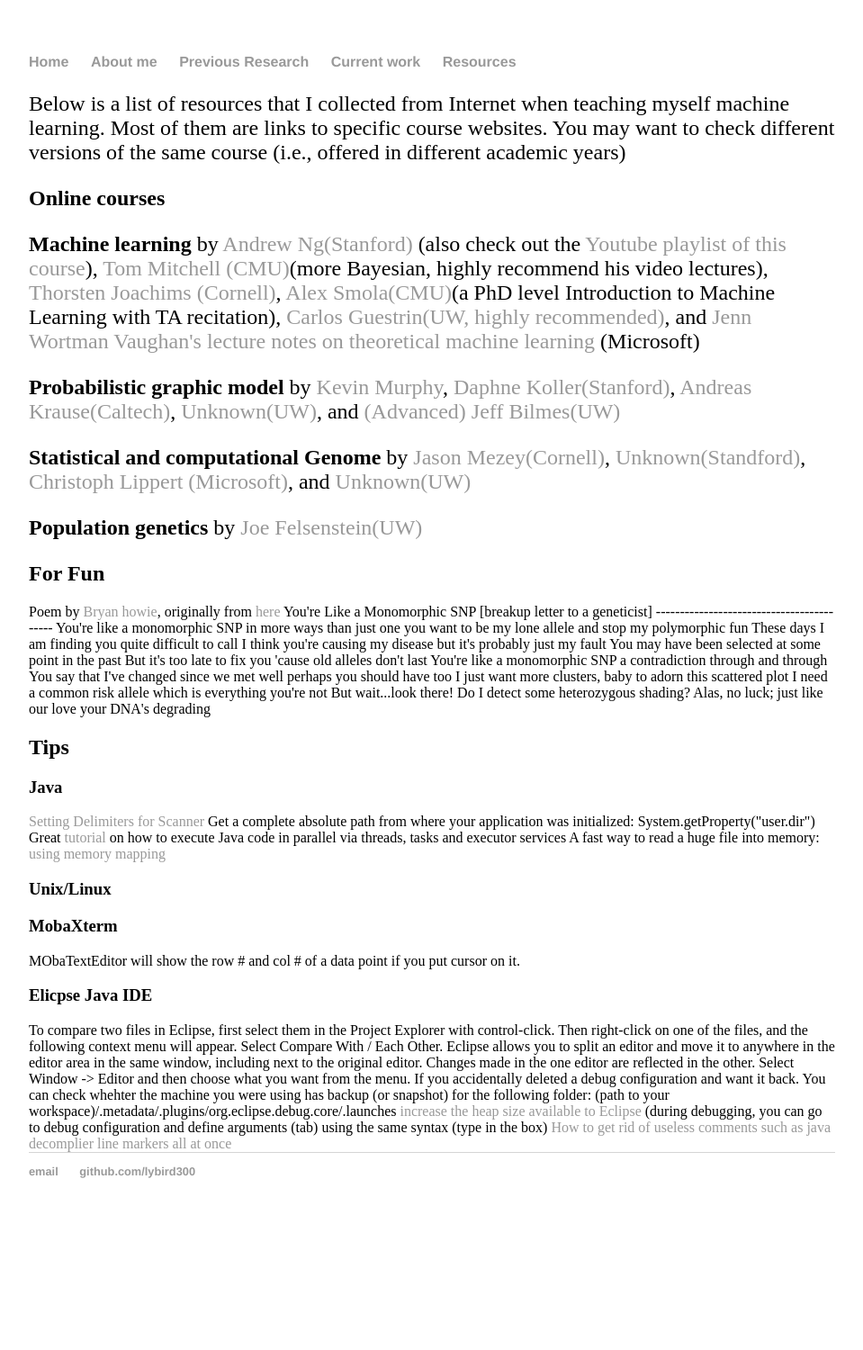
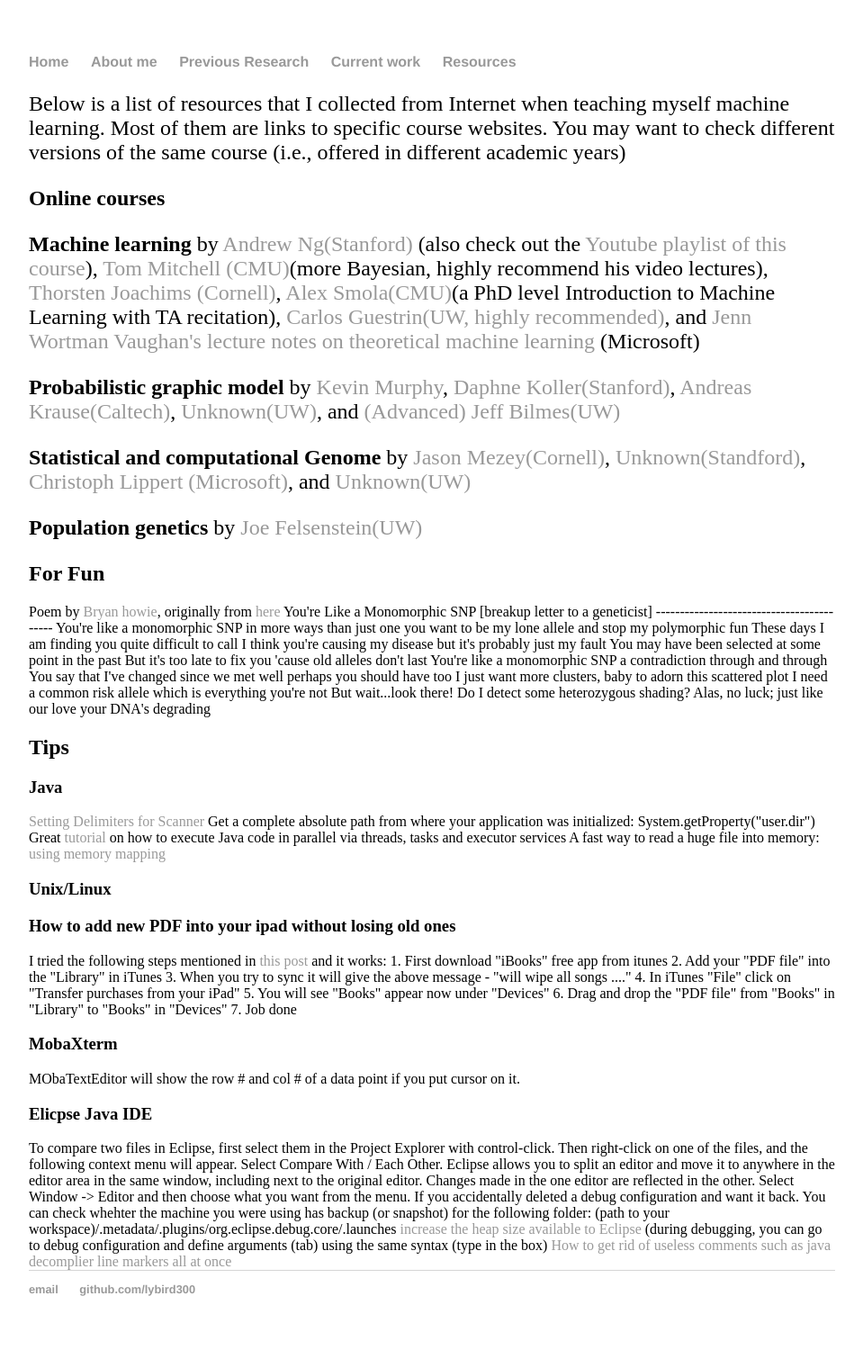
Before and after one commit to lybird300/lybird300.github.io, a Jekyll site: the page built from resources/index.html, in a window 1280 px wide. Shown: the whole page at 90% size, without its empty margins (160-1119 px from the left). Built offline with Jekyll 4.4.1, drawn with Linux system fonts in a browser that asks for light colours; before the commit the page ends 1369 px from its top, so only the background shows below that.

Commit message:
Update index.html

```diff
--- a/resources/index.html
+++ b/resources/index.html
@@ -60,6 +60,16 @@ A fast way to read a huge file into memory: <a href="http://stackoverflow.com/qu
 
 <h3>Unix/Linux</h3>
 
+<h3>How to add new PDF into your ipad without losing old ones</h3>
+  I tried the following steps mentioned in <a href="https://discussions.apple.com/thread/2534000?start=15">this post</a> and it works:
+1. First download "iBooks" free app from itunes
+2. Add your "PDF file" into the "Library" in iTunes
+3. When you try to sync it will give the above message - "will wipe all songs ...."
+4. In iTunes "File" click on "Transfer purchases from your iPad"
+5. You will see "Books" appear now under "Devices"
+6. Drag and drop the "PDF file" from "Books" in "Library" to "Books" in "Devices"
+7. Job done
+
 <h3>MobaXterm</h3>
 MObaTextEditor will show the row # and col # of a data point if you put cursor on it.
 
```
